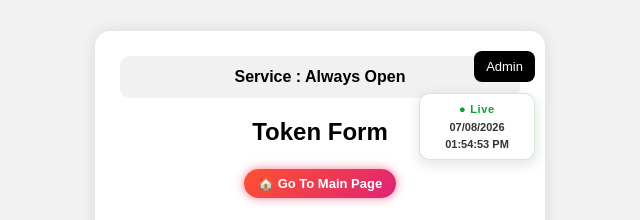
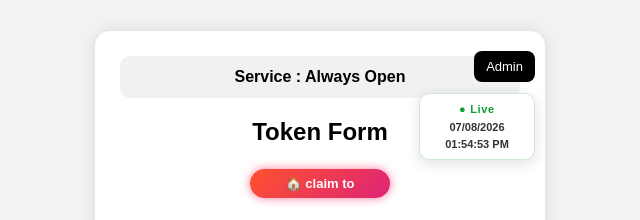
Before and after one commit to sscyberzone26-max/SS-CYBER-ZONE, a plain HTML site: page index.html in a window 1280 px wide. Shown: the top 220 px of the page, 320-960 px from the left. Drawn offline with Linux system fonts and the light colour scheme; no server answers.

Commit message:
index.html

```diff
--- a/index.html
+++ b/index.html
@@ -300,7 +300,7 @@ Loading...
 <a href="https://sscyberzone26-max.github.io/token-generator2/"
    target="_blank"
    class="mainPageBtn">
-   🏠 Go To Main Page
+   🏠 claim to
 </a>
 
 <form id="tokenForm">
```
